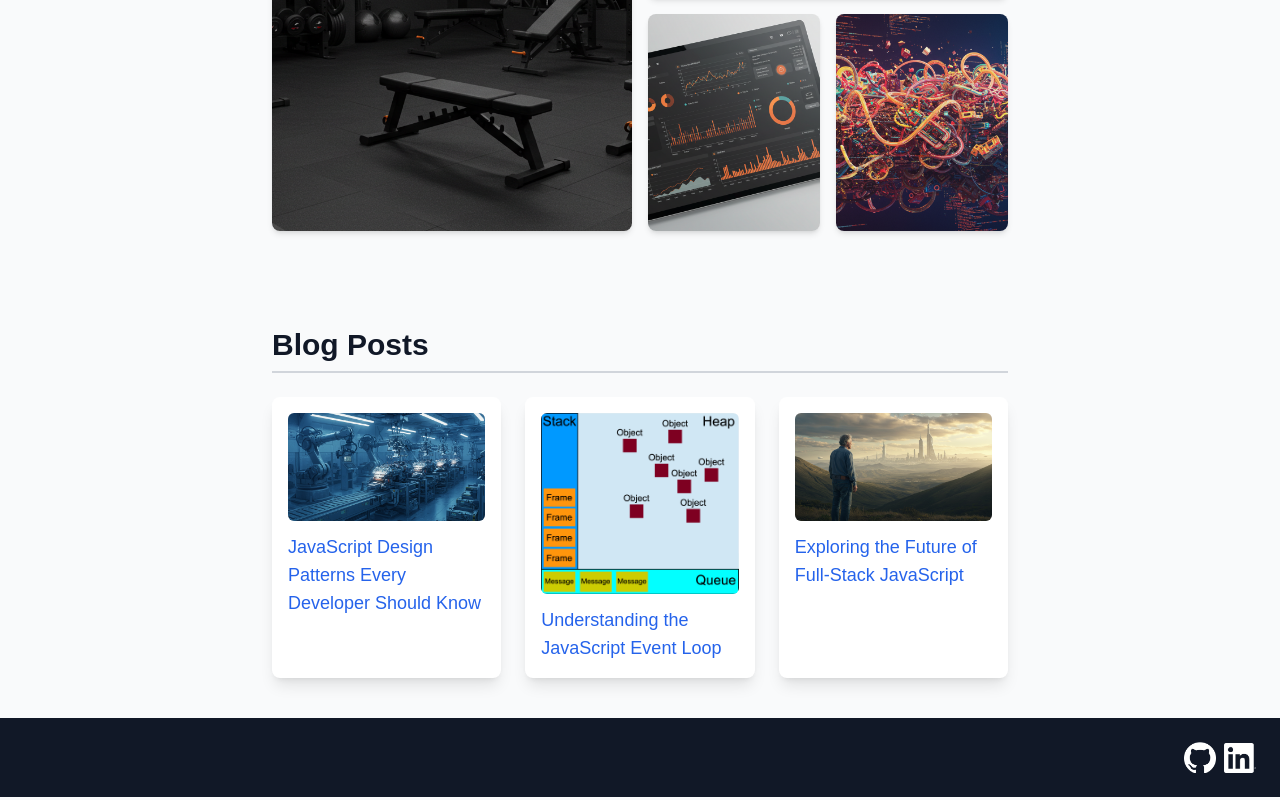
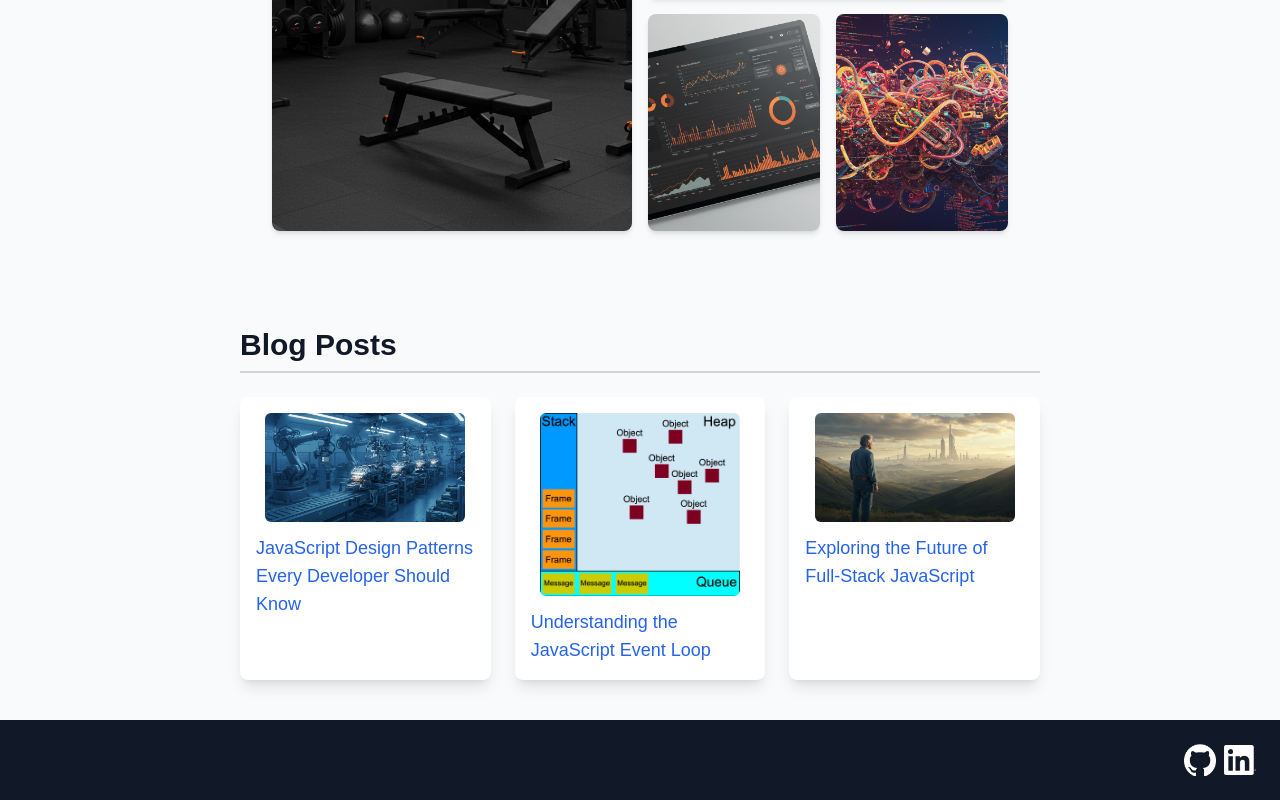
Before and after one commit to danmee10/blog-nextJS, a Next.js app: page / in a window 1280 px wide. Shown: the part 401-1201 px from the top of the page. Built offline with nearby package versions, Linux system fonts and the light colour scheme.

Commit message:
consistent padding

```diff
--- a/src/app/page.tsx
+++ b/src/app/page.tsx
@@ -10,7 +10,7 @@ export default function Home() {
           <FeaturedProjects />
         </section>
 
-        <section className="w-full px-8 sm:px-20">
+        <section className="w-full px-6 sm:px-12">
           <FeaturedBlogPosts />
         </section>
       </main>
```
